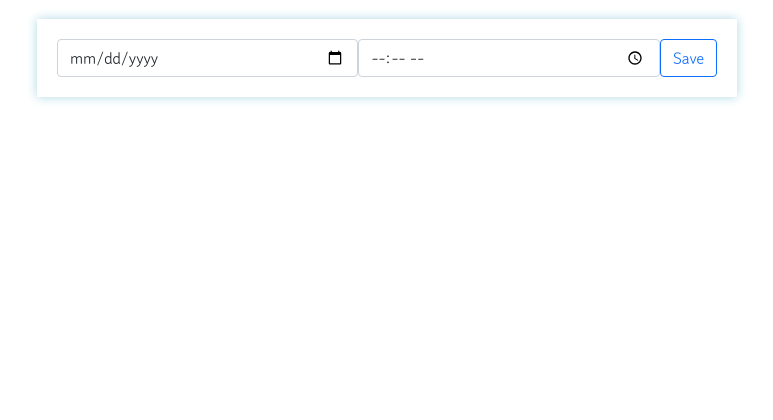
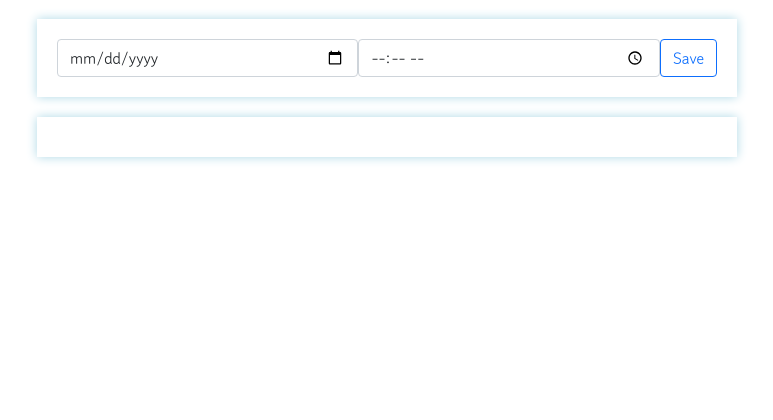
Before and after one commit to sellauno/mini-project, a Flask app: page / in a window 1280 px wide. Shown: the part 201-621 px from the top of the page, without its empty margins (253-1026 px from the left). Run offline with Flask 2, Linux system fonts and the light colour scheme; the visitor is signed in with stand-in values (Sample User, id 1); data that the repository does not hold is empty.

Commit message:
show data

```diff
--- a/templates/index.html
+++ b/templates/index.html
@@ -8,4 +8,8 @@
         <button onclick="save()" type="button" class="btn btn-outline-primary">Save</button>
     </div>
 </div>
+
+<div class="mybox" id="bucket-list">
+
+</div>
 {% endblock %}
```
